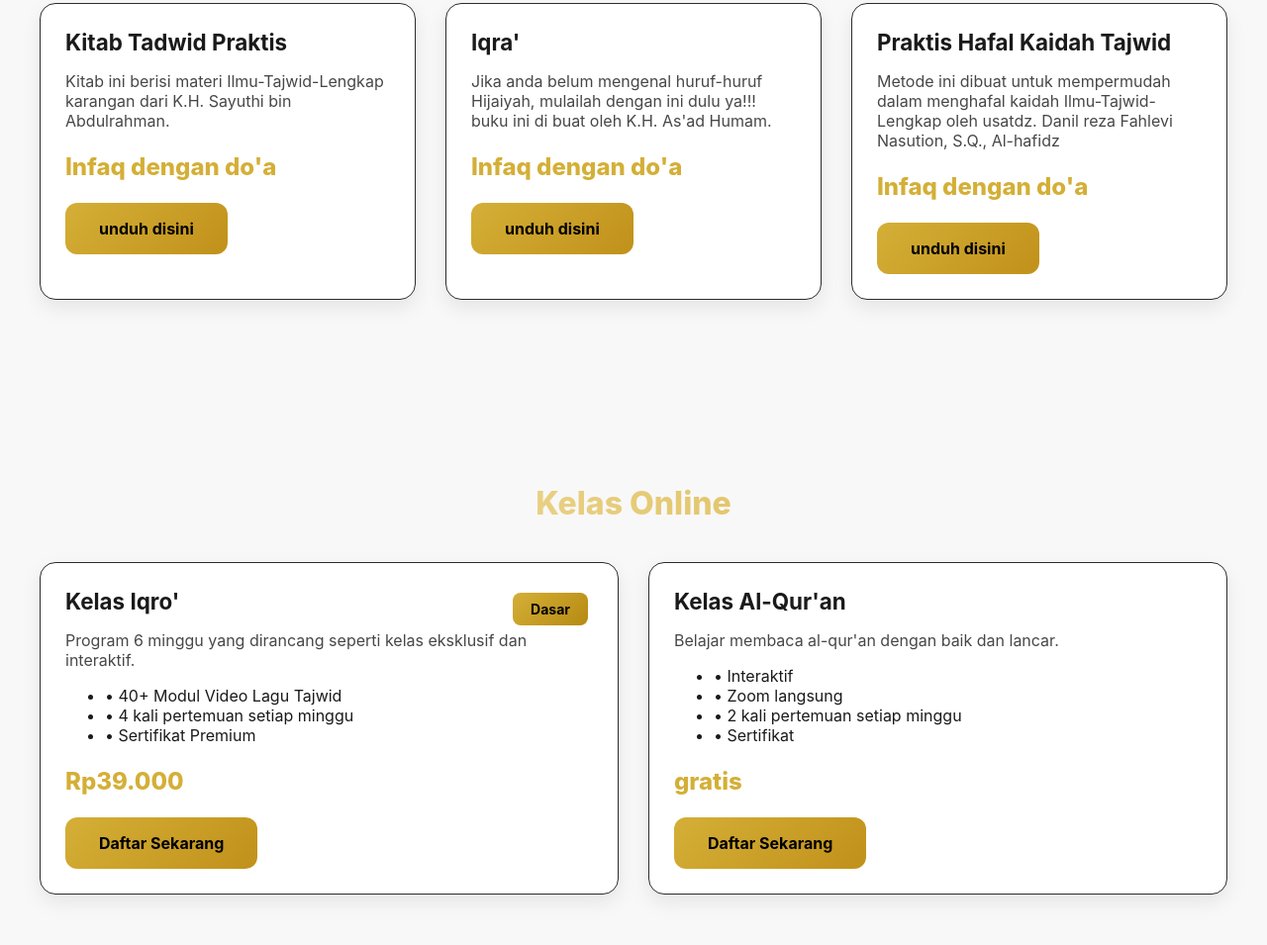
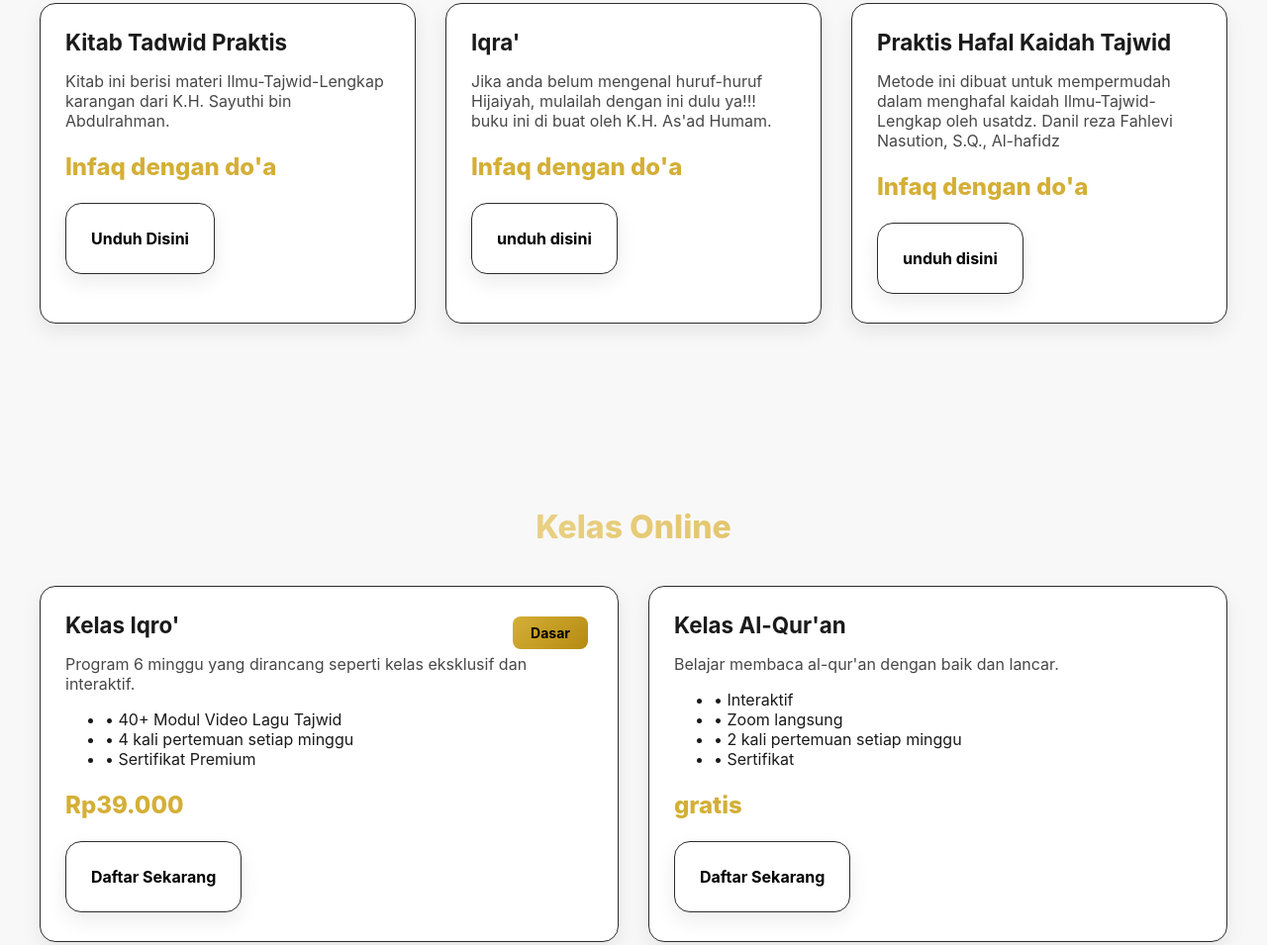
Before and after one commit to Danilrezafahlevi/Danilrezafahlevi, a plain HTML site: page index.html in a window 1280 px wide. Shown: the part 1093-2048 px from the top of the page at 99% size. Drawn offline with Linux system fonts and the light colour scheme.

Commit message:
Add files via upload

```diff
--- a/Style.css
+++ b/Style.css
@@ -145,6 +145,7 @@ body {
 .card p {
   opacity: 0.8;
 }
+
 .card .btn {
   display: inline-block;
   margin-top: 15px;
--- a/index.html
+++ b/index.html
@@ -198,7 +198,9 @@
         <h3>Kitab Tadwid Praktis </h3>
         <p>Kitab ini berisi materi Ilmu-Tajwid-Lengkap karangan dari K.H. Sayuthi bin Abdulrahman.</p>
         <div class="price"> Infaq dengan do'a </div>
-        <div href="https://drive.google.com/file/d/1UsDnYAdZpaI3RpoUozBVS-JhO9NA-z1W/preview" class="btn-primary"> unduh disini </a>
+
+        <a href="https://drive.google.com/file/d/1UsDnYAdZpaI3RpoUozBVS-JhO9NA-z1W/preview" class=" card btn-primary" target="_blank">Unduh Disini</a>
+
 
       </article>
 
@@ -206,14 +208,14 @@
         <h3> Iqra' </h3>
         <p> Jika anda belum mengenal huruf-huruf Hijaiyah, mulailah dengan ini dulu ya!!! buku ini di buat oleh K.H. As'ad Humam.</p>
         <div class="price"> Infaq dengan do'a </div>
-        <a href="https://drive.google.com/file/d/1rrbwDGDxUnIf1atVJE9IW1TgU221C8c8/preview" class="btn-primary">unduh disini </a>
+        <a href="https://drive.google.com/file/d/1rrbwDGDxUnIf1atVJE9IW1TgU221C8c8/preview" class="card btn-primary" target="_blank">unduh disini </a>
       </article>
 
       <article class="card">
         <h3> Praktis Hafal Kaidah Tajwid </h3>
         <p> Metode ini dibuat untuk mempermudah dalam menghafal kaidah Ilmu-Tajwid-Lengkap oleh usatdz. Danil reza Fahlevi Nasution, S.Q., Al-hafidz
         <div class="price"> Infaq dengan do'a </div>
-        <a  href="https://www.canva.com/design/DAG5ZoQila0/MHglwHSQJtwo7AxIRS6Mow/view" class="btn-primary"> unduh disini </a>
+        <a  href="https://www.canva.com/design/DAG5ZoQila0/MHglwHSQJtwo7AxIRS6Mow/view" class="card btn-primary" target="_blank"> unduh disini </a>
       </article>
 
     </div>
@@ -233,7 +235,7 @@
           <li>• Sertifikat Premium</li>
         </ul>
         <div class="price">Rp39.000 </div>
-        <a href="https://wa.me/62895352339913?text=Halo%20saya%20ingin%20mendaftar%20kelas" class="btn-primary">Daftar Sekarang</a>
+        <a href="https://wa.me/62895352339913?text=Halo%20saya%20ingin%20mendaftar%20kelas" class=" card btn-primary"target="_blank">Daftar Sekarang</a>
       </article>
 
       <article class="card">
@@ -246,7 +248,7 @@
           <li>• Sertifikat</li>
         </ul>
         <div class="price"> gratis </div>
-        <a href="https://wa.me/62895352339913?text=Halo%20saya%20ingin%20mendaftar%20kelas" class="btn-primary">Daftar Sekarang</a>
+        <a href="https://wa.me/62895352339913?text=Halo%20saya%20ingin%20mendaftar%20kelas" class="card btn-primary"target="_blank">Daftar Sekarang</a>
       </article>
 
     </div>
```
